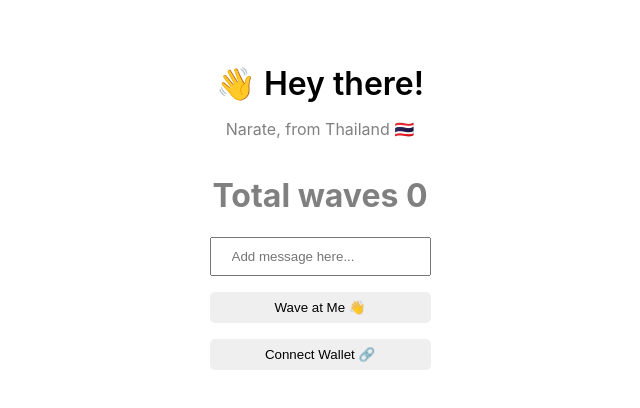
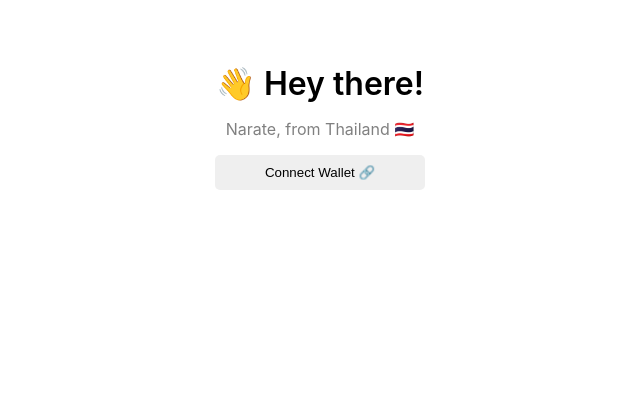
Before and after one commit to narate/waveportal-baseline-student, a React (Create React App) app: page / in a window 1280 px wide. Shown: the top 408 px of the page, without its empty margins (320-960 px from the left). Built offline with nearby package versions, Linux system fonts and the light colour scheme.

Commit message:
Show wave button if have current account

```diff
--- a/src/App.css
+++ b/src/App.css
@@ -27,7 +27,7 @@
 .waveButton {
   cursor: pointer;
   margin-top: 16px;
-  padding: 8px;
+  padding: 10px 50px;
   border: 0;
   border-radius: 5px;
 
--- a/src/App.js
+++ b/src/App.js
@@ -114,18 +114,24 @@ export default function App() {
         <div className="bio">
           Narate, from Thailand 🇹🇭
         </div>
-        <div className="bio">
-          <h1>Total waves {waves}</h1>
-        </div>
-        <input type="text" className="message" id="message" placeholder="Add message here..." onChange={event => setMessage(event.target.value)} />
-        <button className="waveButton" onClick={wave}>
-          Wave at Me 👋
-        </button>
 
         {/*condition ? true : false. */}
 
         {currentAccount
-          ? null
+          ? (
+            <>
+              <div className="bio">
+                <h1>Total waves {waves}</h1>
+              </div>
+              <div className="bio">
+                <input type="text" className="message" id="message" placeholder="Add message here..." onChange={event => setMessage(event.target.value)} />
+                <br />
+                <button className="waveButton" onClick={wave}>
+                  Wave at Me 👋
+                </button>
+              </div>
+            </>
+          )
           : (
             <button className="waveButton" onClick={connectWallet}>
               Connect Wallet 🔗
```
